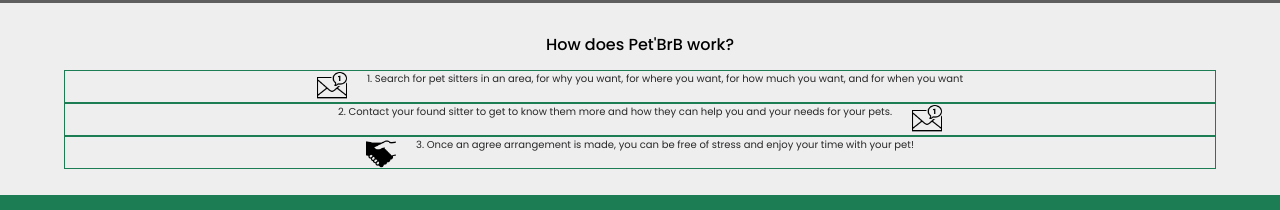
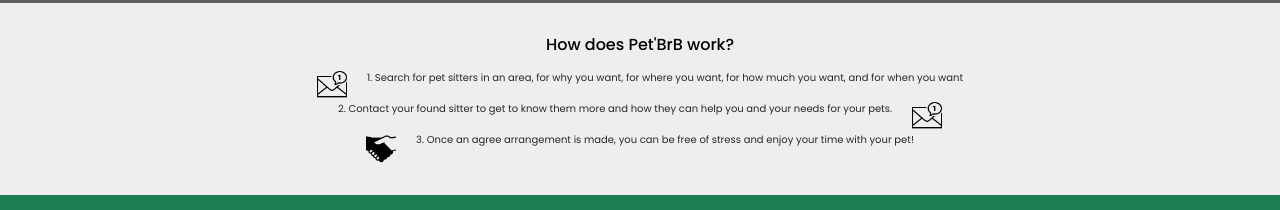
Before and after one commit to SchoolOfCode/bc13_final-project_front-end-refactor, a Next.js app in the folder petup/: page / in a window 1280 px wide. Shown: the part 525-735 px from the top of the page. Built offline with nearby package versions, Linux system fonts and the light colour scheme; no server answers; grey boxes are pictures that could not be loaded.

Commit message:
border bottom removed

```diff
--- a/petup/styles/index.css
+++ b/petup/styles/index.css
@@ -409,7 +409,6 @@
   /* -How does Pet'Brb work?- Div */
 
 .bottom-margin-div > div {
-    border: 1px solid var(--green);
     height: 4em;
     width:100%;
     color: #282828;
```
